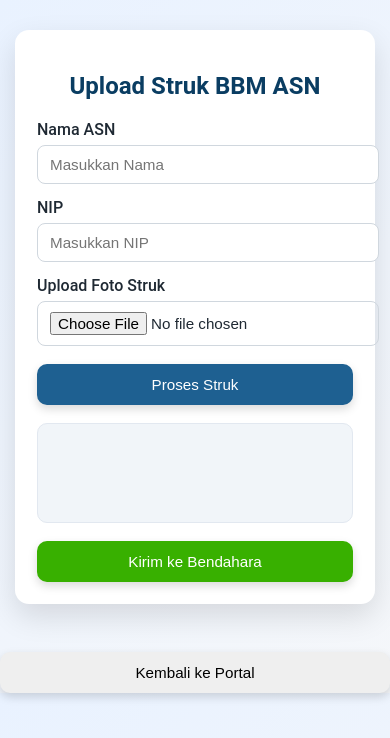
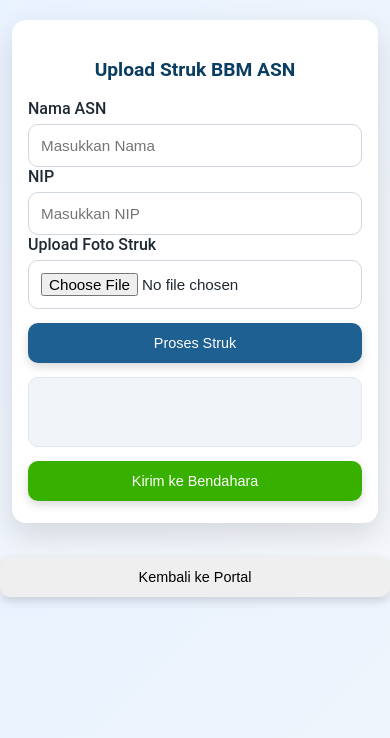
Before and after one commit to rezaalfarizi225-wa/https-github.com-rezaalfarizi225-wa-portal-layanan-bkpsdm, a plain HTML site: page upload-bbm.html in a window 390 px wide. Drawn offline with Linux system fonts and the light colour scheme.

Commit message:
Add files via upload

```diff
--- a/stylebbm.css
+++ b/stylebbm.css
@@ -1,4 +1,8 @@
 /* ================= GLOBAL ================= */
+* {
+    box-sizing: border-box;
+}
+
 body {
     font-family: 'Roboto', sans-serif;
     background: linear-gradient(135deg, #e9f2ff, #f5f7fa);
@@ -10,15 +14,14 @@ body {
 /* ================= CONTAINER ================= */
 .container {
     max-width: 520px;
-    margin: 60px auto;
+    margin: 50px auto;
     background: #ffffff;
-    padding: 30px 28px;
+    padding: 28px 20px;
     border-radius: 14px;
     box-shadow: 0 12px 30px rgba(0, 0, 0, 0.12);
     animation: fadeIn 0.4s ease;
 }
 
-/* Animasi masuk */
 @keyframes fadeIn {
     from { opacity: 0; transform: translateY(15px); }
     to { opacity: 1; transform: translateY(0); }
@@ -27,27 +30,39 @@ body {
 /* ================= JUDUL ================= */
 h2 {
     text-align: center;
-    margin-bottom: 20px;
+    margin-bottom: 18px;
     color: #0a3d62;
+}
+
+/* ================= FORM GROUP ================= */
+.form-group {
+    margin-bottom: 14px;
 }
 
 /* ================= LABEL ================= */
 label {
-    margin-top: 14px;
     display: block;
     font-weight: 500;
+    margin-bottom: 6px;
 }
 
 /* ================= INPUT ================= */
 input[type="text"],
+input[type="file"],
+button {
+    width: 100%;
+    padding: 12px;
+    border-radius: 10px;
+    font-size: 0.95rem;
+    box-sizing: border-box;
+}
+
+/* Input style */
+input[type="text"],
 input[type="file"] {
-    width: 100%;
-    padding: 10px 12px;
-    margin-top: 6px;
-    border-radius: 8px;
     border: 1px solid #d0d7de;
     transition: all 0.2s ease;
-    font-size: 0.95rem;
+    background: #ffffff;
 }
 
 input:focus {
@@ -59,7 +74,7 @@ input:focus {
 /* ================= PREVIEW GAMBAR ================= */
 img {
     width: 100%;
-    margin-top: 18px;
+    margin-top: 14px;
     border-radius: 10px;
     display: none;
     box-shadow: 0 6px 14px rgba(0, 0, 0, 0.15);
@@ -67,7 +82,7 @@ img {
 
 /* ================= HASIL OCR ================= */
 .hasil {
-    margin-top: 18px;
+    margin-top: 14px;
     background: #f1f5f9;
     padding: 14px;
     border-radius: 10px;
@@ -79,13 +94,9 @@ img {
 
 /* ================= BUTTON BASE ================= */
 button {
-    width: 100%;
-    padding: 12px;
-    margin-top: 18px;
+    margin-top: 14px;
+    border: none;
     cursor: pointer;
-    border: none;
-    border-radius: 10px;
-    font-size: 0.95rem;
     font-weight: 500;
     transition: all 0.2s ease;
     box-shadow: 0 4px 10px rgba(0, 0, 0, 0.15);
@@ -121,10 +132,24 @@ button:active {
     box-shadow: 0 2px 6px rgba(0, 0, 0, 0.2);
 }
 
-/* ================= RESPONSIVE ================= */
-@media (max-width: 600px) {
+/* ================= MOBILE ================= */
+@media (max-width: 480px) {
+
     .container {
-        margin: 30px 15px;
-        padding: 22px;
+        margin: 20px 12px;
+        padding: 22px 16px;
+    }
+
+    h2 {
+        font-size: 1.2rem;
+    }
+
+    input,
+    button {
+        font-size: 0.9rem;
+    }
+
+    .hasil {
+        font-size: 0.85rem;
     }
 }
```
